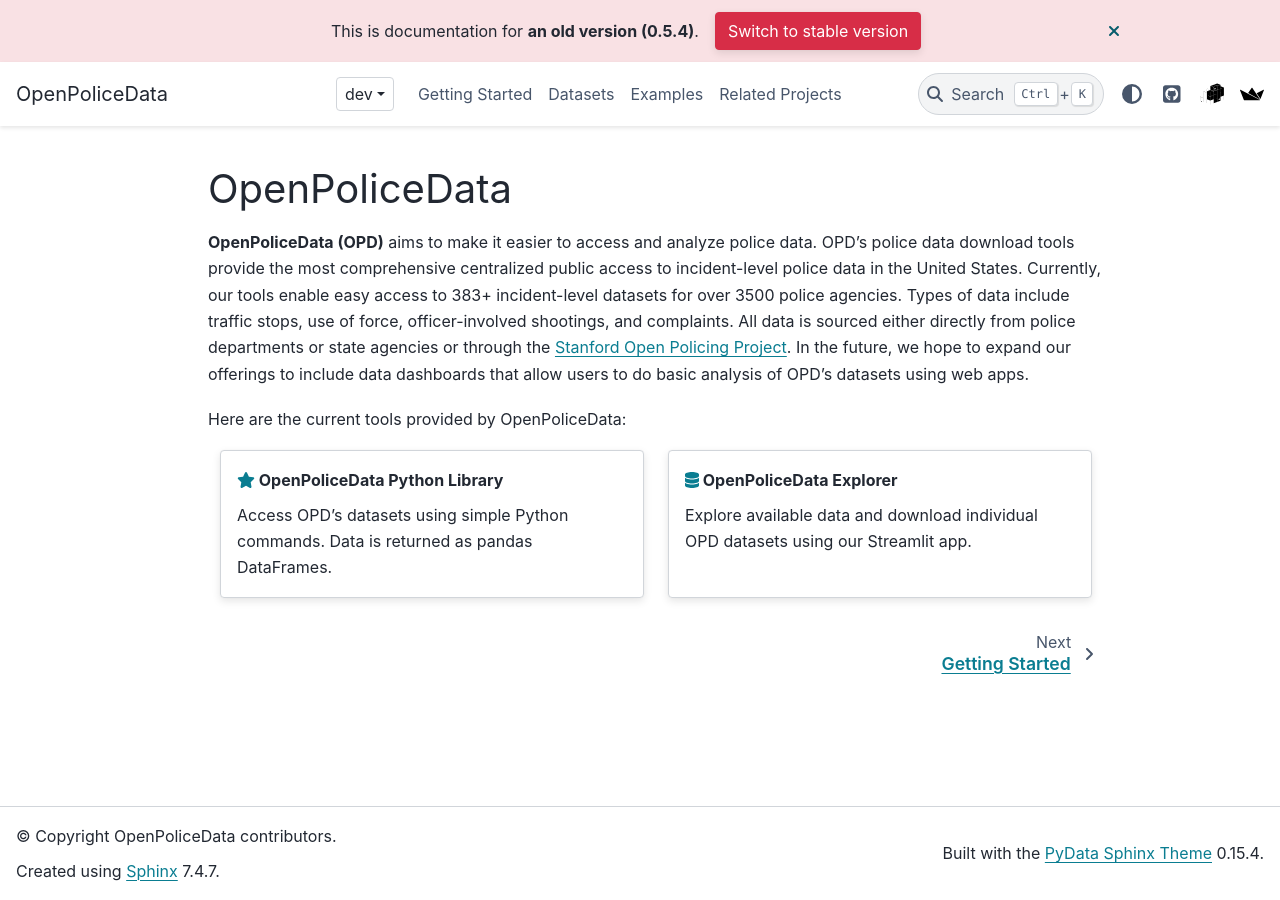
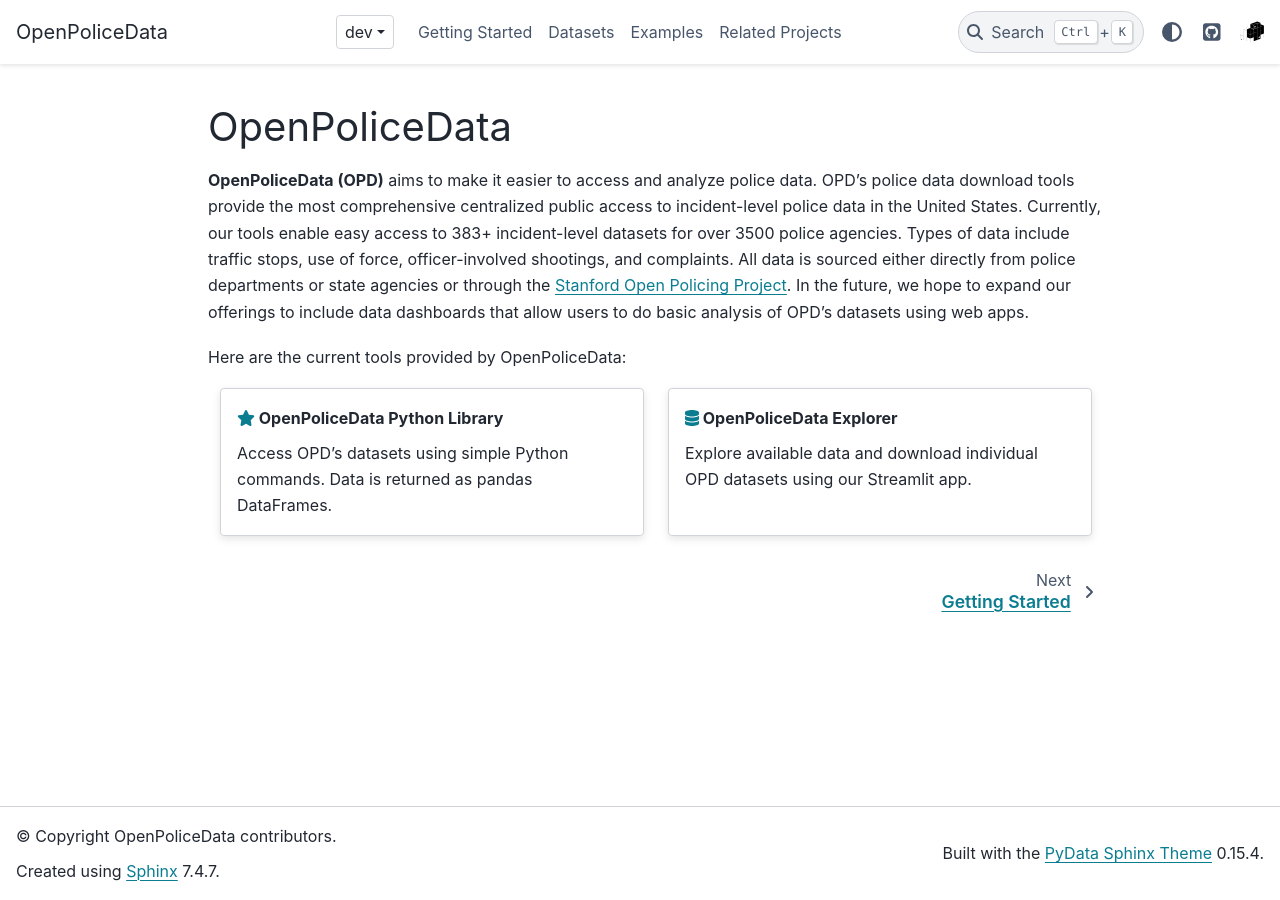
Before and after one commit to openpolicedata/openpolicedata, a Sphinx documentation site: the page built from docs/source/index.md, in a window 1280 px wide. Built offline with Sphinx 7.4.7 and the PyData theme 0.15.4, drawn with Linux system fonts in a browser that asks for light colours; the version number is read from the project's files by our own code.

```diff
--- a/docs/source/conf.py
+++ b/docs/source/conf.py
@@ -94,17 +94,17 @@ html_theme_options = {
             # The type of image to be used (see below for details)
             "type": "local",
         },
-        {
-            "name": "Streamlit",
-            # URL where the link will redirect
-            "url": "https://openpolicedata.streamlit.app/",  # required
-            # Icon class (if "type": "fontawesome"), or path to local image (if "type": "local")
-            "icon": streamlit_logo,
-            # The type of image to be used (see below for details)
-            "type": "local",
-        }
+        # {  # Temporarily moving as test
+        #     "name": "Streamlit",
+        #     # URL where the link will redirect
+        #     "url": "https://openpolicedata.streamlit.app/",  # required
+        #     # Icon class (if "type": "fontawesome"), or path to local image (if "type": "local")
+        #     "icon": streamlit_logo,
+        #     # The type of image to be used (see below for details)
+        #     "type": "local",
+        # }
    ],
-   "show_version_warning_banner": True,
+#    "show_version_warning_banner": True,
     # "navbar_end": ["version-switcher", "theme-switcher", "navbar-icon-links"],
     "switcher": {
         "json_url": json_url,
```
